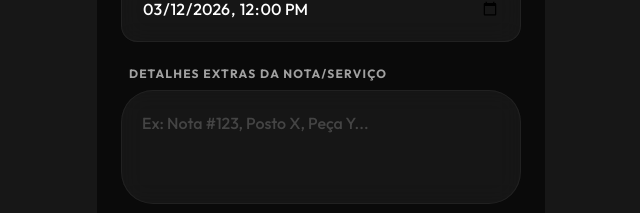
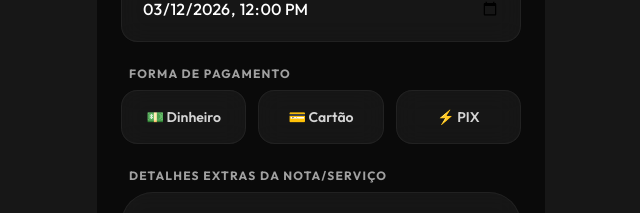
Before and after one commit to odairorso/Colheitadeira, a Next.js app: page /lancamento/despesa in a window 1280 px wide. Shown: the part 508-721 px from the top of the page, without its empty margins (319-959 px from the left). Built offline with nearby package versions, Linux system fonts and the light colour scheme; no server answers; the database is empty.

Commit message:
fix: corrige bug data -1 dia, adiciona forma de pagamento (PIX/Cartao/Dinheiro)

```diff
--- a/src/app/actions.ts
+++ b/src/app/actions.ts
@@ -6,22 +6,32 @@ import { revalidatePath } from "next/cache";
 import { redirect } from "next/navigation";
 
 export async function createTransaction(formData: FormData) {
-  // Pega os dados do form
   const rawAmount = formData.get("amount") as string;
   const categoryIdStr = formData.get("categoryId") as string;
   const description = formData.get("description") as string;
   const type = formData.get("type") as string; // 'INCOME' ou 'EXPENSE'
+  const hectares = formData.get("hectares") as string;
+  const userIdStr = formData.get("userId") as string;
+  const formaPagamento = formData.get("formaPagamento") as string | null;
+
+  // Lê a data do form como string local (ex: "2026-07-08T14:30")
+  // Interpreta como horário LOCAL para evitar bug de -1 dia causado pelo UTC
   const dateStr = formData.get("date") as string;
-  const hectares = formData.get("hectares") as string;
-
-  const userIdStr = formData.get("userId") as string;
+  let parsedDate: Date;
+  if (dateStr) {
+    // "2026-07-08T14:30" → split em partes locais, sem converter UTC
+    const [datePart, timePart] = dateStr.split("T");
+    const [year, month, day] = datePart.split("-").map(Number);
+    const [hour = 0, minute = 0] = (timePart || "00:00").split(":").map(Number);
+    parsedDate = new Date(year, month - 1, day, hour, minute);
+  } else {
+    parsedDate = new Date();
+  }
 
   if (!rawAmount || !categoryIdStr) {
     throw new Error("Preencha o valor e a categoria");
   }
 
-  // HTML5 type="number" sends data using dot as decimal separator (e.g. 12.34)
-  // Fallback to replace comma if needed
   const amount = parseFloat(rawAmount.replace(',', '.'));
 
   await db.insert(transactions).values({
@@ -29,9 +39,10 @@ export async function createTransaction(formData: FormData) {
     amount: amount.toString(),
     categoryId: parseInt(categoryIdStr),
     description,
-    date: dateStr ? new Date(dateStr) : new Date(),
+    date: parsedDate,
     hectares: hectares ? hectares : null,
     userId: userIdStr ? userIdStr : undefined,
+    formaPagamento: formaPagamento || null,
   });
 
   revalidatePath("/");
--- a/src/app/lancamento/[type]/page.tsx
+++ b/src/app/lancamento/[type]/page.tsx
@@ -110,12 +110,37 @@ export default async function Lancamento({ params }: { params: { type: string }
         {/* Data */}
         <div className="flex flex-col gap-2">
             <label className="text-xs font-bold uppercase tracking-widest text-neutral-400 ml-2">Data e Hora</label>
+            {/* defaultValue usa hora local para evitar bug de -1 dia pelo UTC */}
             <input
                 type="datetime-local"
                 name="date"
-                defaultValue={new Date().toISOString().slice(0, 16)}
+                defaultValue={(() => {
+                  const now = new Date();
+                  const pad = (n: number) => String(n).padStart(2, '0');
+                  return `${now.getFullYear()}-${pad(now.getMonth()+1)}-${pad(now.getDate())}T${pad(now.getHours())}:${pad(now.getMinutes())}`;
+                })()}
                 className={`w-full bg-white/5 border border-white/5 backdrop-blur-md rounded-2xl p-5 text-white ${colors.focusBorder} outline-none transition-all font-medium`}
             />
+        </div>
+
+        {/* Forma de Pagamento */}
+        <div className="flex flex-col gap-2">
+            <label className="text-xs font-bold uppercase tracking-widest text-neutral-400 ml-2">Forma de Pagamento</label>
+            <div className="grid grid-cols-3 gap-3">
+              {[
+                { value: 'dinheiro', label: '💵 Dinheiro' },
+                { value: 'cartao',   label: '💳 Cartão'   },
+                { value: 'pix',      label: '⚡ PIX'      },
+              ].map((opt) => (
+                <label key={opt.value} className="cursor-pointer group relative">
+                  <input type="radio" name="formaPagamento" value={opt.value} className="peer sr-only" />
+                  <div className={`h-full bg-white/5 border border-white/5 backdrop-blur-md rounded-2xl p-4 flex items-center justify-center text-center text-sm font-semibold text-neutral-300 ${colors.peerChecked} transition-all hover:bg-white/10`}>
+                    {opt.label}
+                  </div>
+                  <div className={`absolute top-2 right-2 w-3 h-3 rounded-full ${colors.bgBadge} opacity-0 peer-checked:opacity-100 transition-opacity`}></div>
+                </label>
+              ))}
+            </div>
         </div>
 
         {/* Detalhes / Descriçaõ */}
--- a/src/app/page.tsx
+++ b/src/app/page.tsx
@@ -106,8 +106,18 @@ export default async function Home() {
                                   {tx.categoryId ? catMap[tx.categoryId] : 'Diversos'}
                                </p>
                                <p className="text-xs text-neutral-400 font-medium mt-0.5">
-                                  {new Date(tx.date || new Date()).toLocaleDateString('pt-BR', {day:'2-digit', month:'short'})}
+                                  {tx.date
+                                    ? (() => {
+                                        const d = new Date(tx.date);
+                                        const local = new Date(d.getTime() + d.getTimezoneOffset() * -60000);
+                                        return local.toLocaleDateString('pt-BR', {day:'2-digit', month:'short'});
+                                      })()
+                                    : '—'
+                                  }
                                   {tx.hectares ? ` • ${tx.hectares} ha` : ''}
+                                  {tx.formaPagamento === 'pix' && ' • ⚡PIX'}
+                                  {tx.formaPagamento === 'cartao' && ' • 💳Cartão'}
+                                  {tx.formaPagamento === 'dinheiro' && ' • 💵Dinheiro'}
                                </p>
                             </div>
                          </div>
--- /dev/null
+++ b/src/db/migrate-forma-pagamento.ts
@@ -0,0 +1,20 @@
+// Migration: adiciona coluna forma_pagamento na tabela transactions
+// Execute: npx tsx src/db/migrate-forma-pagamento.ts
+import { db } from "./index";
+import { sql } from "drizzle-orm";
+
+async function migrate() {
+  try {
+    await db.execute(sql`
+      ALTER TABLE transactions
+      ADD COLUMN IF NOT EXISTS forma_pagamento VARCHAR(20) DEFAULT NULL
+    `);
+    console.log("✅ Coluna forma_pagamento adicionada com sucesso!");
+    process.exit(0);
+  } catch (e: any) {
+    console.error("❌ Erro na migration:", e.message);
+    process.exit(1);
+  }
+}
+
+migrate();
--- a/src/db/schema.ts
+++ b/src/db/schema.ts
@@ -21,4 +21,5 @@ export const transactions = pgTable('transactions', {
   date: timestamp('date', { withTimezone: true, mode: 'date' }).defaultNow(),
   hectares: decimal('hectares', { precision: 10, scale: 2 }),
   description: text('description'),
+  formaPagamento: varchar('forma_pagamento', { length: 20 }), // dinheiro | cartao | pix
 });
```
